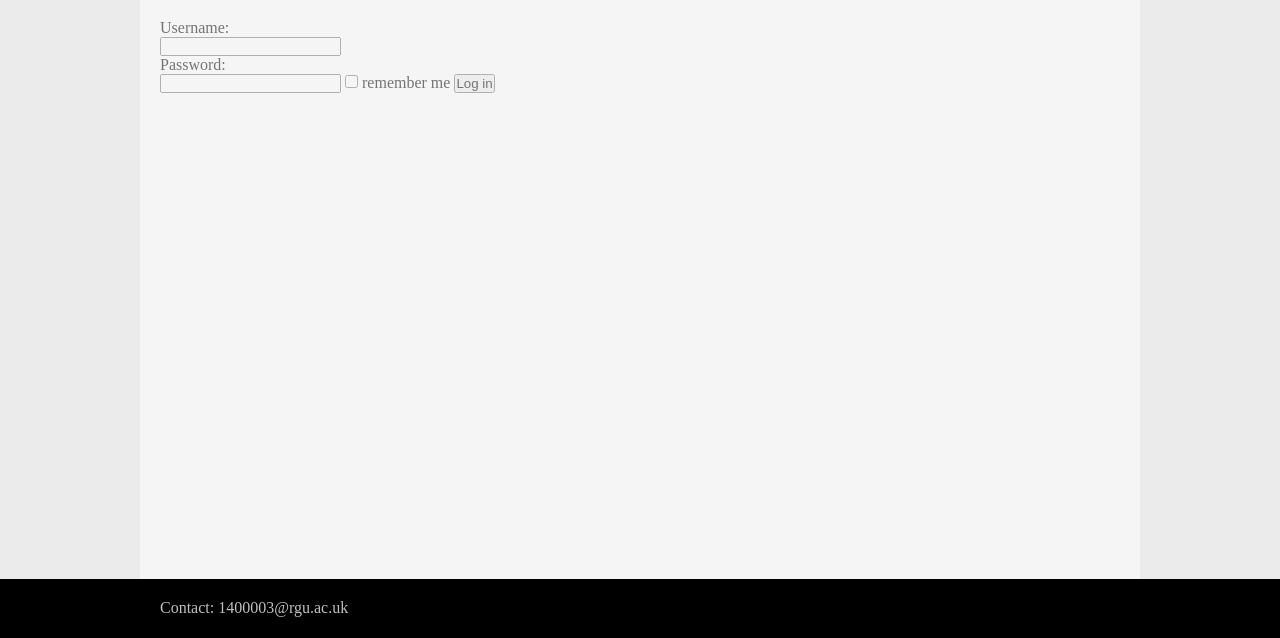
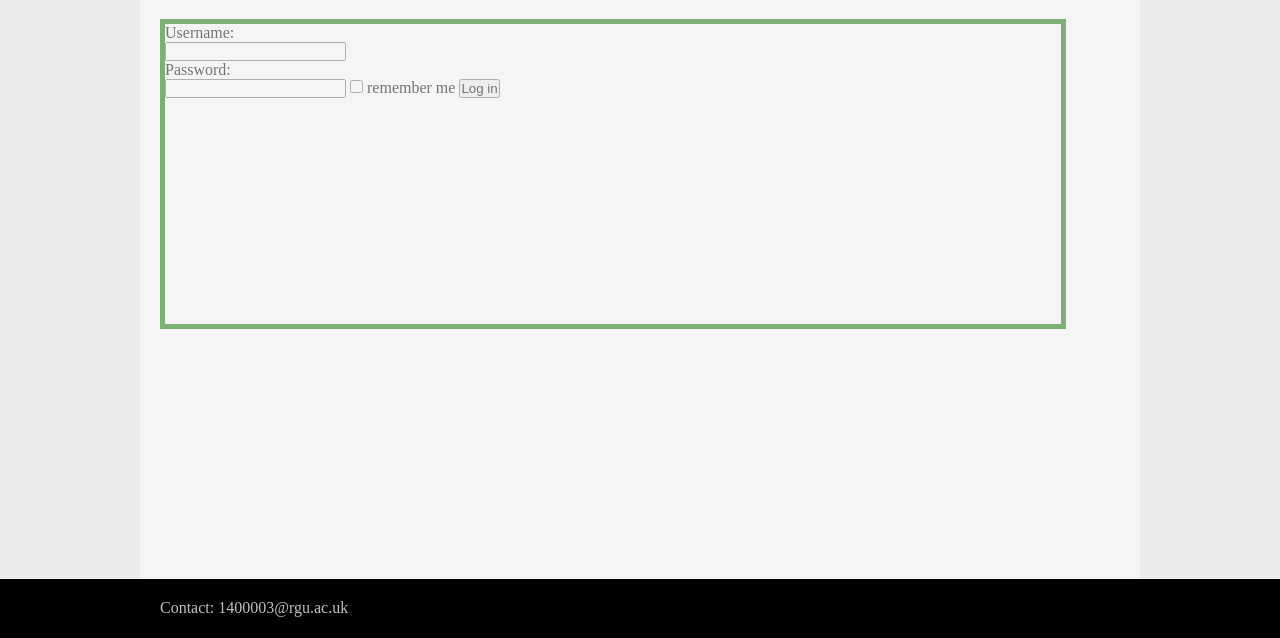
Before and after one commit to DarkGtr/DarkGtr2_01, a PHP site: page /Login.php in a window 1280 px wide. Shown: the part 101-739 px from the top of the page. Run offline with PHP 8.4, Linux system fonts and the light colour scheme.

Commit message:
06/11/2015

```diff
--- a/DarkGtr2.css
+++ b/DarkGtr2.css
@@ -90,9 +90,12 @@ body{
 }
 
 #Login {
-    display: block;
+
 }
 
 #LoginArea {
+    width: 70%;
+    height: 300px;
+    border: 5px solid #117700;
     position: absolute;
 }
```
